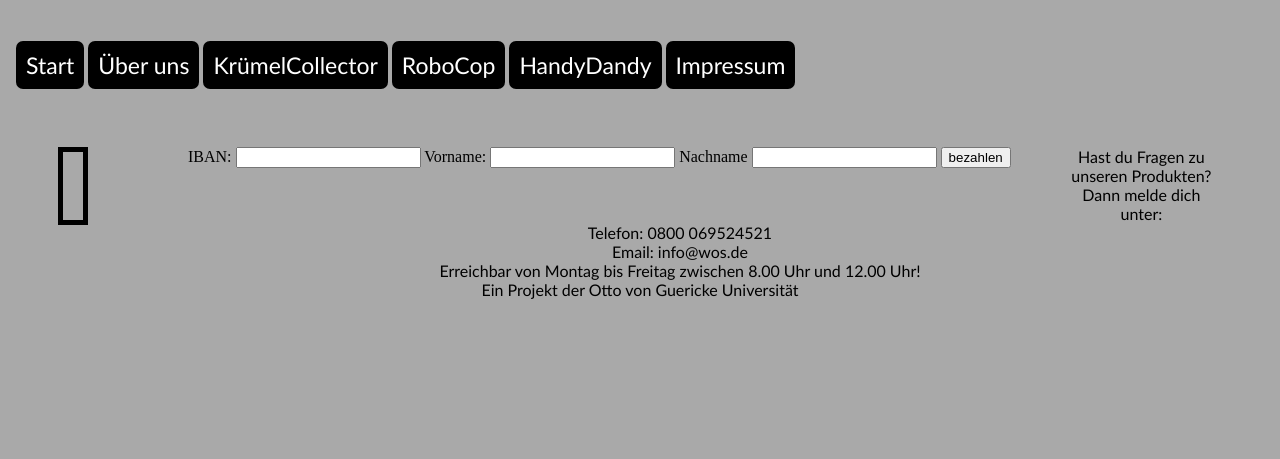
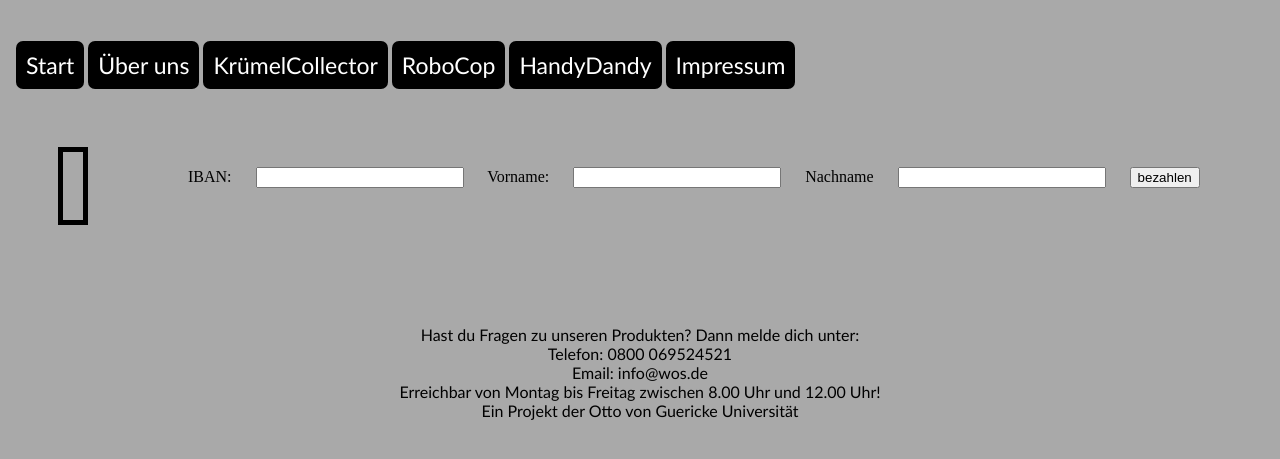
Before and after one commit to n1c0k17/WebShop, a PHP site: page /html/Buy.html in a window 1280 px wide. Shown: the part 254-713 px from the top of the page. Run offline with PHP 8.4, Linux system fonts and the light colour scheme.

Commit message:
#Verzweifelung

```diff
--- a/WebShop/css/buyStyle.css
+++ b/WebShop/css/buyStyle.css
@@ -15,11 +15,17 @@ p {
 }
 
 .payBox {
-    float: left;
     margin: 50px;
     border-width: 5px;
 }
 
-footer {
-    float: none;
+#wrapper {
+    display: flex;
 }
+
+#pay {}
+
+input {
+    margin: 20px;
+    width: 200px;
+}
```
